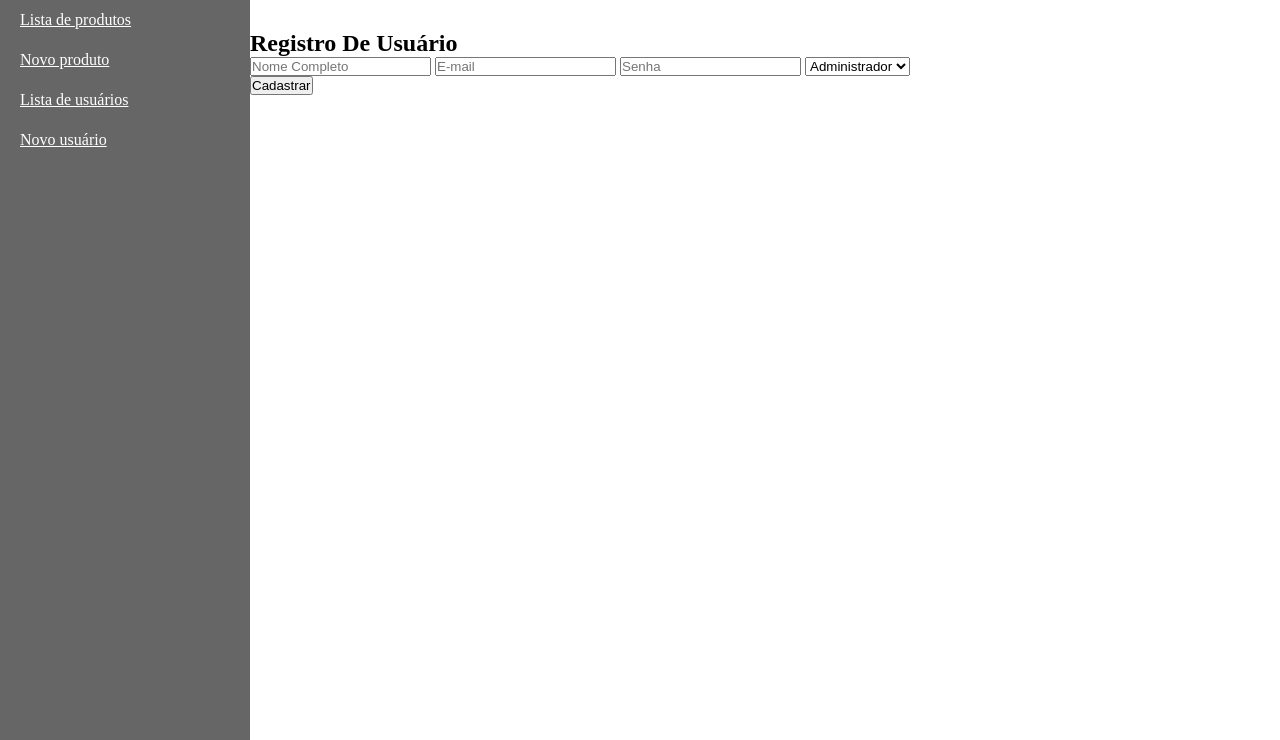
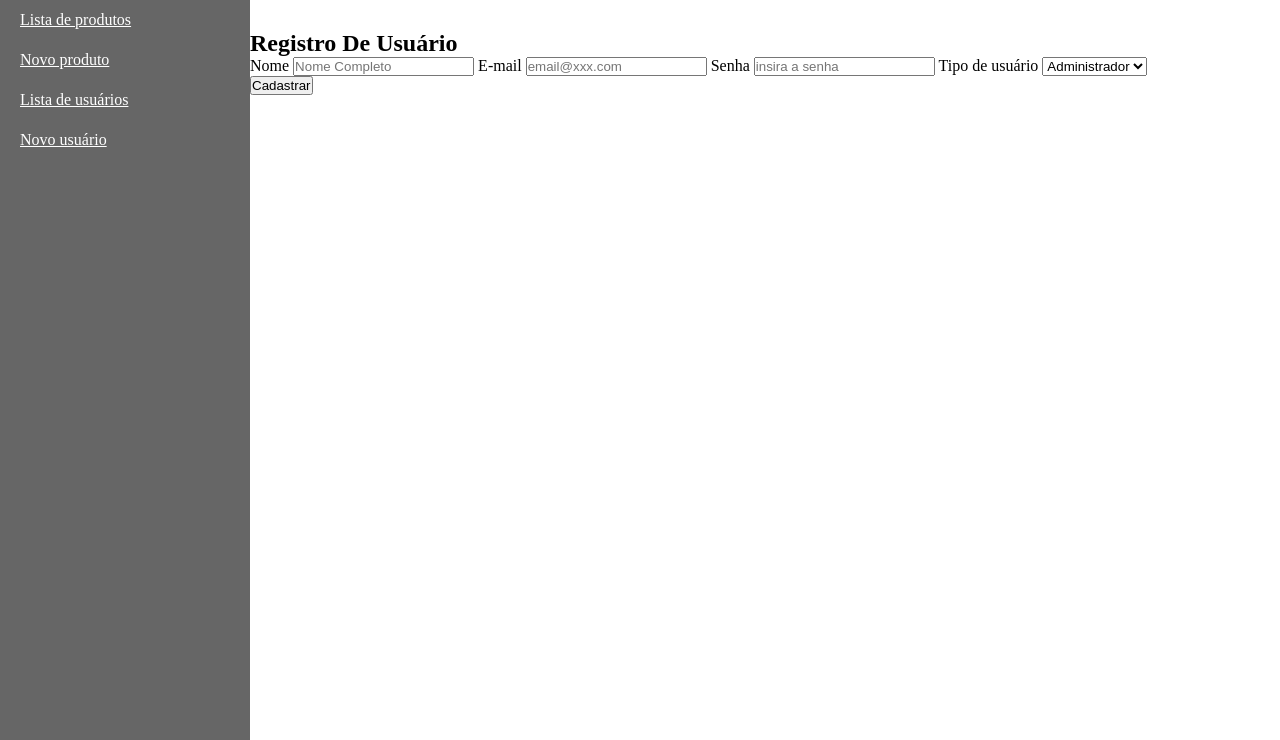
Before and after one commit to DGFS02/digital-store-backend, a Node server app: page /admin/users in a window 1280 px wide. Shown: the part 60-800 px from the top of the page. Run offline with Node 20, Linux system fonts and the light colour scheme; some libraries are stand-ins or nearby versions.

Commit message:
inclusão das labels

```diff
--- a/views/register.ejs
+++ b/views/register.ejs
@@ -1,10 +1,18 @@
 <%- include('./partials/_header') %>
   <h2>Registro De Usuário</h2>
   <form id="register-form">
-    <input type="text" name="name" placeholder="Nome Completo" required />
-    <input name="email" placeholder="E-mail" required />
-    <input type="password" name="password" placeholder="Senha" required />
-    <select name="role">
+
+    <label for="name">Nome</label>
+    <input id="name" type="text" name="name" placeholder="Nome Completo" required />
+
+    <label for="email">E-mail</label>
+    <input id="email" name="email" placeholder="email@xxx.com" required />
+
+    <label for="password">Senha</label>
+    <input id="password" type="password" name="password" placeholder="insira a senha" required />
+
+    <label for="role">Tipo de usuário</label>
+    <select id="role" name="role">
       <option value="user">Cliente</option>
       <option value="adm" selected>Administrador</option>
     </select>
@@ -12,6 +20,8 @@
       <button type="submit">Cadastrar</button>
     </div>
   </form>
+
+
   <script>
     function sendDataForm(event) {
       console.log(event);
```
Also changed, not shown: views/products/edit.ejs (+6 -2 lines), views/products/form.ejs (+10 -3 lines), views/products/list.ejs (+6 -3 lines).
